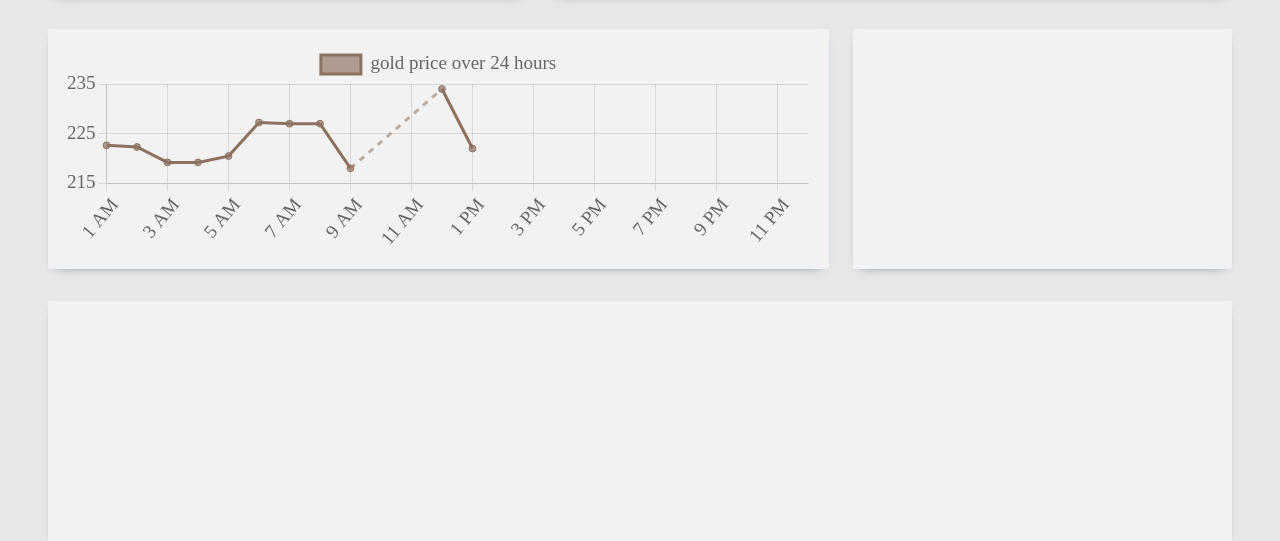
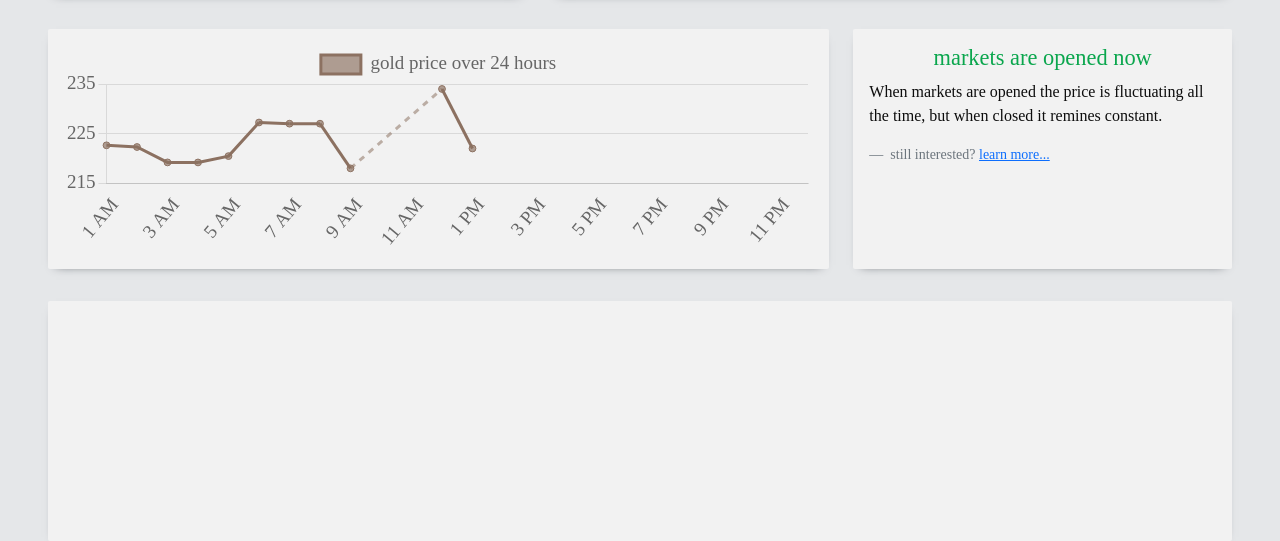
Before and after one commit to 0damy/Golice-base, a website: page loyout.html in a window 1280 px wide. Shown: the part 388-929 px from the top of the page. Drawn offline with nearby package versions, Linux system fonts and the light colour scheme; no server answers; a web font is replaced by a local one.

Commit message:
market state functionality was added

```diff
--- a/loyout.html
+++ b/loyout.html
@@ -31,7 +31,7 @@
                     <div class="collapse navbar-collapse navbarSupportedContent">
                          <ul class="navbar-nav me-auto mb-2 mb-lg-0">
                               <li class="nav-item">
-                                   <a class="nav-link active fs-5" href="#">PHILOSOPHY</a>
+                                   <a class="nav-link active fs-5" href="#">INFO</a>
                               </li>
                               <li class="nav-item">
                                    <a class="nav-link active fs-5" aria-current="page" href="#">ABOUT</a>
@@ -124,7 +124,22 @@
                </div>
                <div class="col-md-4">
                     <div class="card cardUti">
-
+                         <div class="card-body frth-card">
+                              <h2 class="card-title text-center">
+                                   markets are opened now
+                              </h2>
+                              <blockquote class="blockquote">
+                                   <span>
+                                        When markets are opened the price is fluctuating all the time, but when closed it remines constant.
+                                   </span>
+                                   <footer class="blockquote-footer">
+                                        still interested?
+                                        <a href="" class="active">
+                                             learn more...
+                                        </a>
+                                   </footer>
+                              </blockquote>
+                         </div>
                     </div>
                </div>
           </div>
--- a/mechanics.js
+++ b/mechanics.js
@@ -88,6 +88,10 @@ const frstTimeSpace = document.querySelector('.frst-card p .syncing-time')
 const scndTimeSpace = document.querySelector('.scnd-card p .syncing-time')
 
 
+const marketState = document.querySelector('.frth-card .card-title')
+const marketDiscription = document.querySelector('.blockquote span')
+
+
 // this number represents how many grams are in one Troy Once, it's useful when you need to convert
 const troyOnceToGram = 31.035
 
@@ -96,6 +100,9 @@ const troyOnceToGram = 31.035
 // this number represents how many Ryals(Saudi Arabia currency) are in one Dollar, it's also useful when converting
 const usdToSar = 3.75
 
+
+const onColor = '#0AA64D'
+const offColor = '#F23030'
 
 
 let syncingDate = new Date().toLocaleString();
@@ -156,9 +163,36 @@ axios.get('https://api.metals.live/v1/spot')
 
 
 
+
+// here i Implement the functionality resonsible for decidinf if the markets are opened or closed
+let localTimeNow = new Date();
+
+const hourMS = 60000
+const dayMS = 3600000
+
+let estOffset = -5
+if (localTimeNow.getMonth() > 3 && localTimeNow.getMonth() < 11){
+     estOffset = -4
+}
+
+let utc = localTimeNow.getTime() + (localTimeNow.getTimezoneOffset() * hourMS);
+
+let est = new Date(utc + (dayMS*estOffset))
+
+if ((est.getDay() == 5 && est.getHours() > 17) || est.getDay == 6 || (est.getDay() == 7 && est.getHours() < 6)) {
+     marketState.innerHTML = 'Markets are closed now'
+     marketState.style.color = offColor
+     marketDiscription.innerHTML = 'When markets are closed the price of gold remianes constant at the same price since last time markets were opened'
+}
+
+
+
+
+
 // set values based on the page width for responsivity purposes
 Chart.defaults.font.size = 12
 
+// tension/ circle size/
 let pageWidth = document.body.offsetWidth;
 if (pageWidth < 600){
      Chart.defaults.font.size = 14
@@ -216,12 +250,14 @@ const chart1 = new Chart(monthChart, {
           maintainAspectRatio: false,
           scales: {
                y: {
-                    suggestedMin: 220,
-                    suggestedMax: 230
+                    suggestedMin: 218,
+                    suggestedMax: 234,
                },
                x: {
                     beginAtZero: true,
-                    suggestedMax: 2
+                    grid: {
+                         display: false
+                    }
                }
           },
           layout: {
--- a/style.css
+++ b/style.css
@@ -256,6 +256,18 @@ li p
 
 
 
+.frth-card .card-title {
+     font-size: 1.4rem;
+     color: #0AA64D;
+}
+.frth-card .blockquote{
+     font-size: 1rem;
+}
+.blockquote-footer{
+     padding-top: 2rem;
+}
+
+
 
 
 @media only screen and (min-width: 501px) {
```
